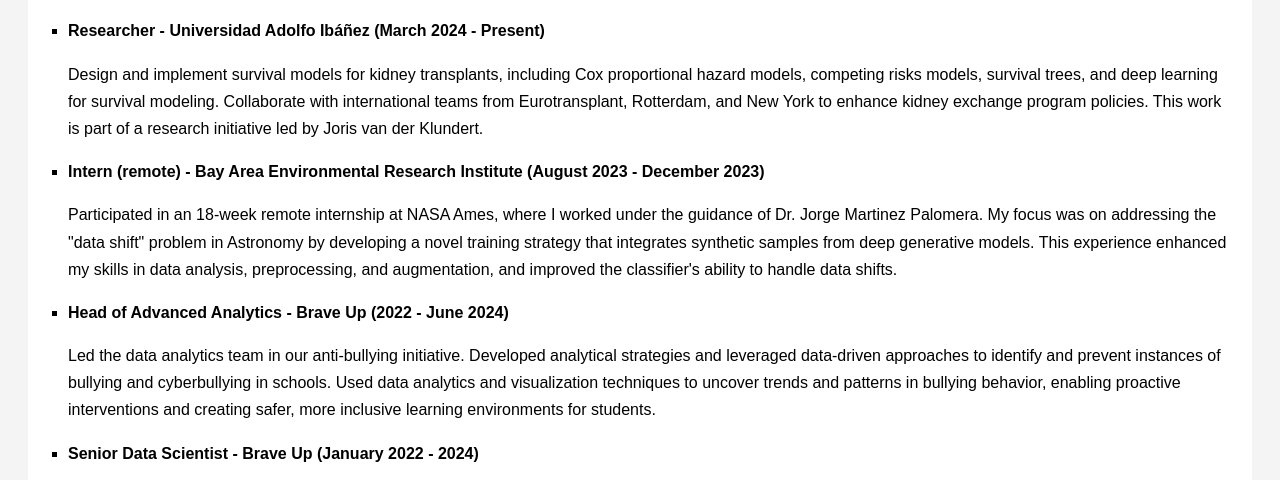
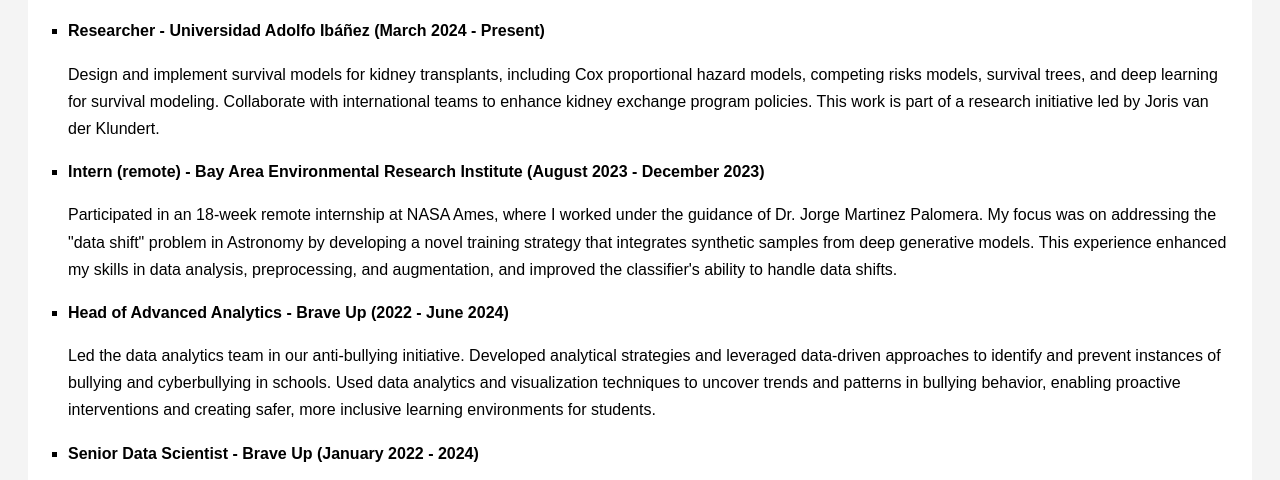
Before and after one commit to frperezgalarce/frperezgalarce, a plain HTML site: page experience.html in a window 1280 px wide. Shown: the part 272-752 px from the top of the page. Drawn offline with Linux system fonts and the light colour scheme.

Commit message:
new projects

```diff
--- a/experience.html
+++ b/experience.html
@@ -27,7 +27,7 @@
         <h2>Experience</h2>
         <ul>
             <li><strong>Researcher - Universidad Adolfo Ibáñez (March 2024 - Present)</strong><br>
-                <p>Design and implement survival models for kidney transplants, including Cox proportional hazard models, competing risks models, survival trees, and deep learning for survival modeling. Collaborate with international teams from Eurotransplant, Rotterdam, and New York to enhance kidney exchange program policies. This work is part of a research initiative led by Joris van der Klundert.</p>
+                <p>Design and implement survival models for kidney transplants, including Cox proportional hazard models, competing risks models, survival trees, and deep learning for survival modeling. Collaborate with international teams to enhance kidney exchange program policies. This work is part of a research initiative led by Joris van der Klundert.</p>
             </li>
             <li><strong>Intern (remote) - Bay Area Environmental Research Institute (August 2023 - December 2023)</strong><br>
                 <p>Participated in an 18-week remote internship at NASA Ames, where I worked under the guidance of Dr. Jorge Martinez Palomera. My focus was on addressing the "data shift" problem in Astronomy by developing a novel training strategy that integrates synthetic samples from deep generative models. This experience enhanced my skills in data analysis, preprocessing, and augmentation, and improved the classifier's ability to handle data shifts.</p>
```
